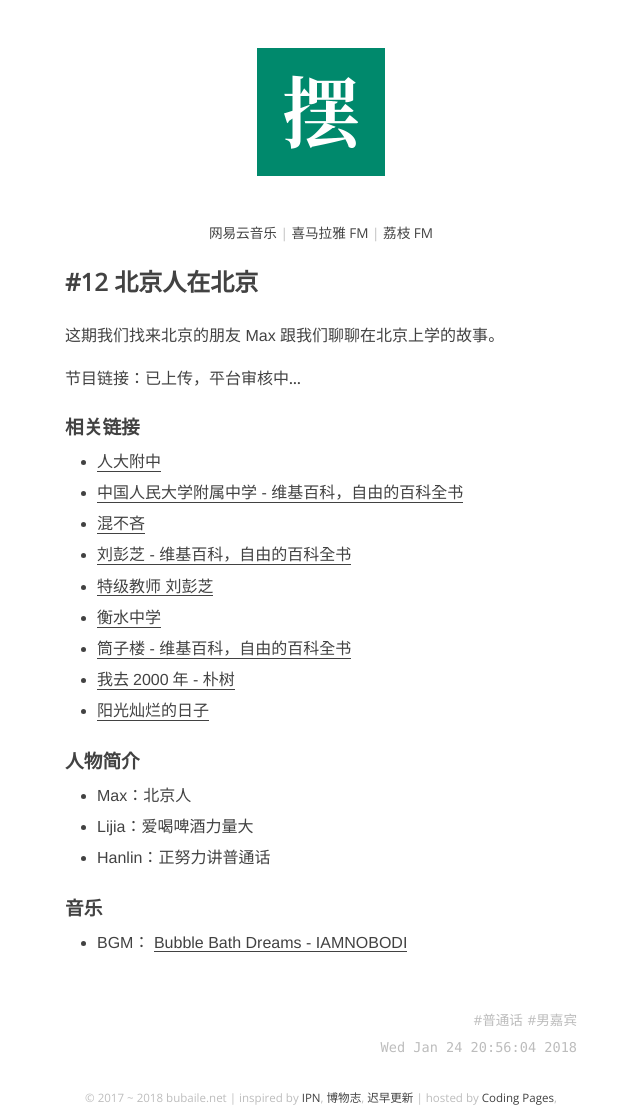
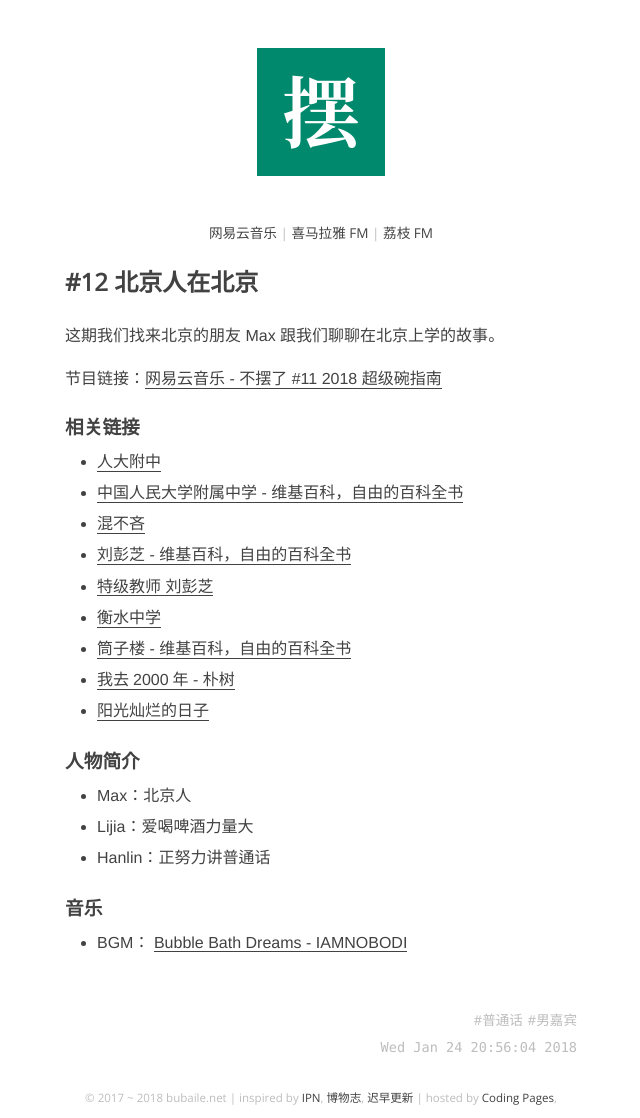
Before and after one commit to onion7878/bubaile.net, a Jekyll site: the page built from _posts/2018-01-24-beijing.md, in a window 1280 px wide. Shown: the whole page, without its empty margins (319-959 px from the left). Built offline with Jekyll 4.4.1, drawn with Linux system fonts in a browser that asks for light colours.

Commit message:
更新链接

```diff
--- a/_posts/2018-01-24-beijing.md
+++ b/_posts/2018-01-24-beijing.md
@@ -10,7 +10,7 @@ categories: [podcast]
 
 这期我们找来北京的朋友 Max 跟我们聊聊在北京上学的故事。
 
-节目链接：已上传，平台审核中...
+节目链接：[网易云音乐 - 不摆了 #11 2018 超级碗指南](http://music.163.com/#/program?id=1367866393)
 
 ### 相关链接
 
```
